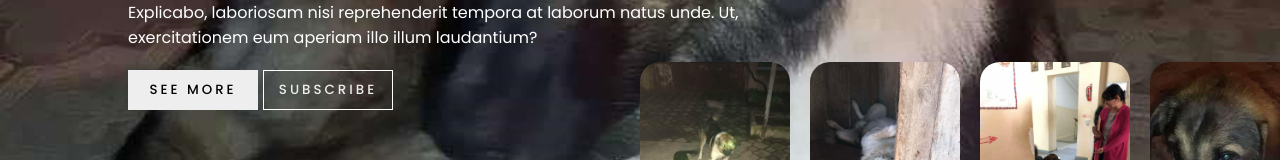
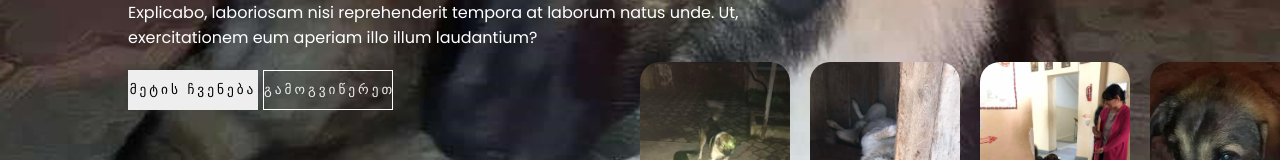
Before and after one commit to GabrielGiorgadzee/BubuSvanadze, a plain HTML site: page index.html in a window 1280 px wide. Shown: the part 468-628 px from the top of the page. Drawn offline with Linux system fonts and the light colour scheme.

Commit message:
Update index.html and style.css

```diff
--- a/index.html
+++ b/index.html
@@ -36,8 +36,8 @@
               exercitationem eum aperiam illo illum laudantium?
             </div>
             <div class="buttons">
-              <button>SEE MORE</button>
-              <button>SUBSCRIBE</button>
+              <button>მეტის ჩვენება</button>
+              <button>გამოგვიწერეთ</button>
             </div>
           </div>
         </div>
@@ -56,8 +56,8 @@
               exercitationem eum aperiam illo illum laudantium?
             </div>
             <div class="buttons">
-              <button>SEE MORE</button>
-              <button>SUBSCRIBE</button>
+              <button>მეტის ჩვენება</button>
+              <button>გამოგვიწერეთ</button>
             </div>
           </div>
         </div>
@@ -76,8 +76,8 @@
               exercitationem eum aperiam illo illum laudantium?
             </div>
             <div class="buttons">
-              <button>SEE MORE</button>
-              <button>SUBSCRIBE</button>
+              <button>მეტის ჩვენება</button>
+              <button>გამოგვიწერეთ</button>
             </div>
           </div>
         </div>
@@ -96,8 +96,8 @@
               exercitationem eum aperiam illo illum laudantium?
             </div>
             <div class="buttons">
-              <button>SEE MORE</button>
-              <button>SUBSCRIBE</button>
+              <button>მეტის ჩვენება</button>
+              <button>გამოგვიწერეთ</button>
             </div>
           </div>
         </div>
--- a/style.css
+++ b/style.css
@@ -8,7 +8,7 @@
 }
 
 body {
-  font-family: Poppins, "Noto Sans Georgian";
+  font-family: Poppins, "Noto Sans Georgian", sans-serif;
   background-color: #000;
   color: #eee;
   font-size: 16px;
```
